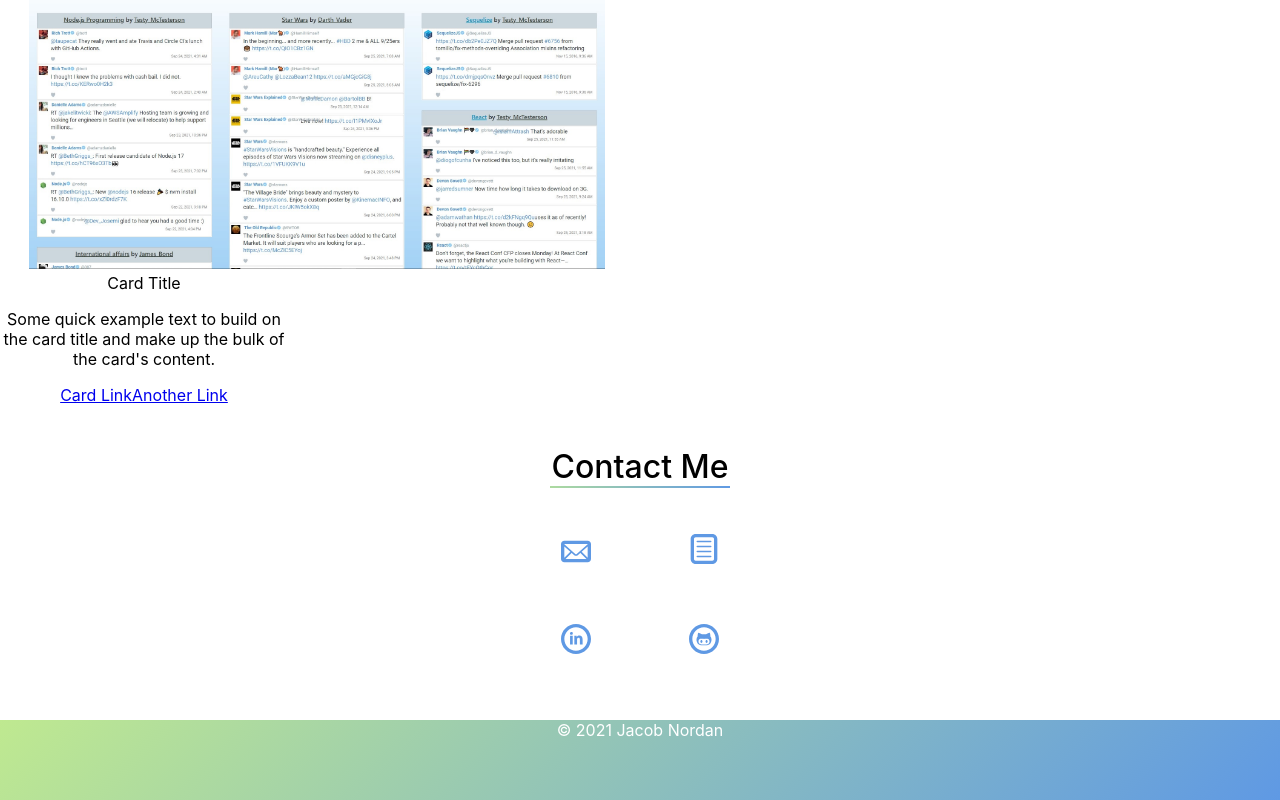
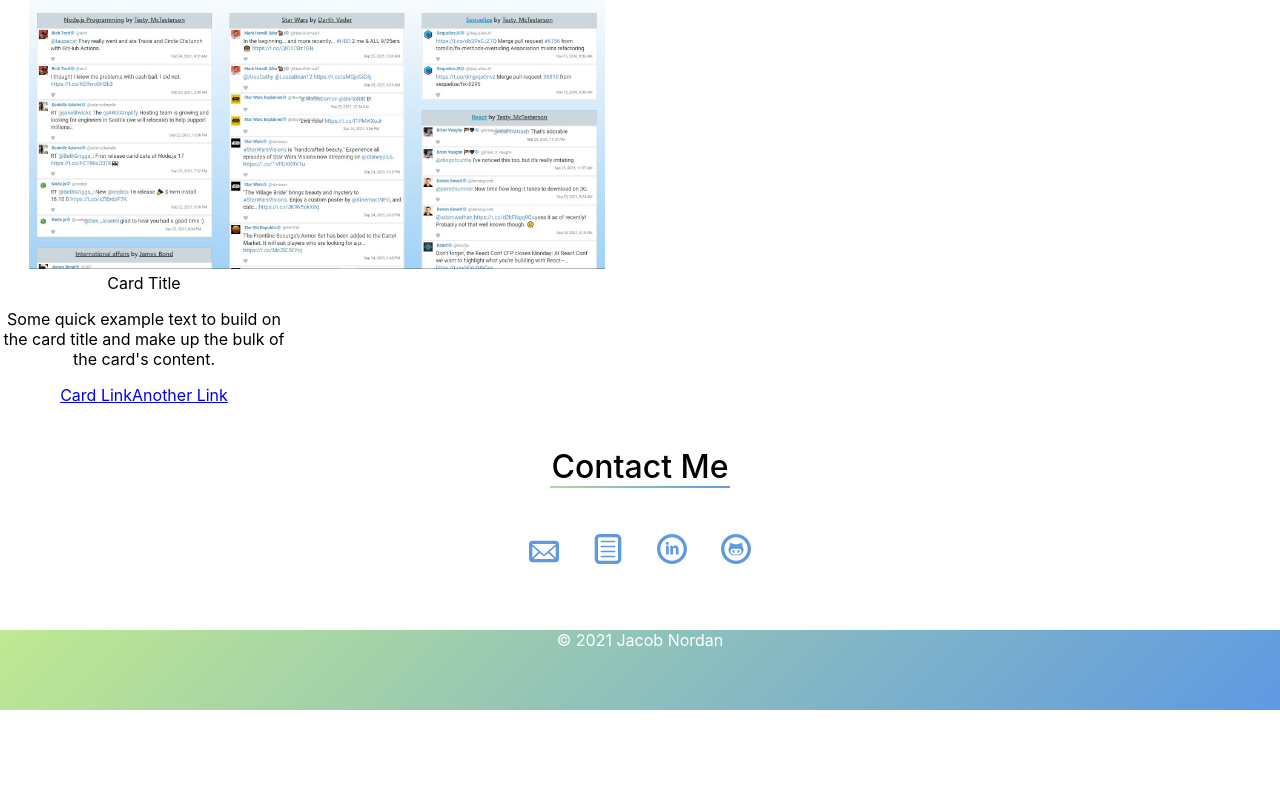
Before and after one commit to jnordan132/React-Portfolio, a React (Create React App) app: page / in a window 1280 px wide. Shown: the part 1583-2383 px from the top of the page. After the commit the page ends 2293 px from the top, so only its background shows below. Built offline with nearby package versions, Linux system fonts and the light colour scheme.

Commit message:
changed layout for how to contact me

```diff
--- a/src/components/contact.js
+++ b/src/components/contact.js
@@ -25,7 +25,7 @@
 
 function Contact() {
     return (
-        <div style={styles.align}>
+        <div id="contact" style={styles.align}>
             <br/>
                 <h1 style={styles.heading}>Contact Me</h1>
             <br/>
@@ -36,10 +36,6 @@
                     <div>
                     <a style={{ textDecoration: 'none', color: '#5f99e4', fontSize: '250%' }} target="_blank" rel="noreferrer" href={resume}><TiDocumentText/></a>
                     </div>
-                </div>
-            <br/>
-            <br/>
-                <div style={styles.layout}>
                     <div>
                         <a style={{ textDecoration: 'none', color: '#5f99e4', fontSize: '250%' }} target="_blank" rel="noreferrer" href="https://www.linkedin.com/in/jacob-nordan/"><TiSocialLinkedinCircular/></a>
                     </div>
```
